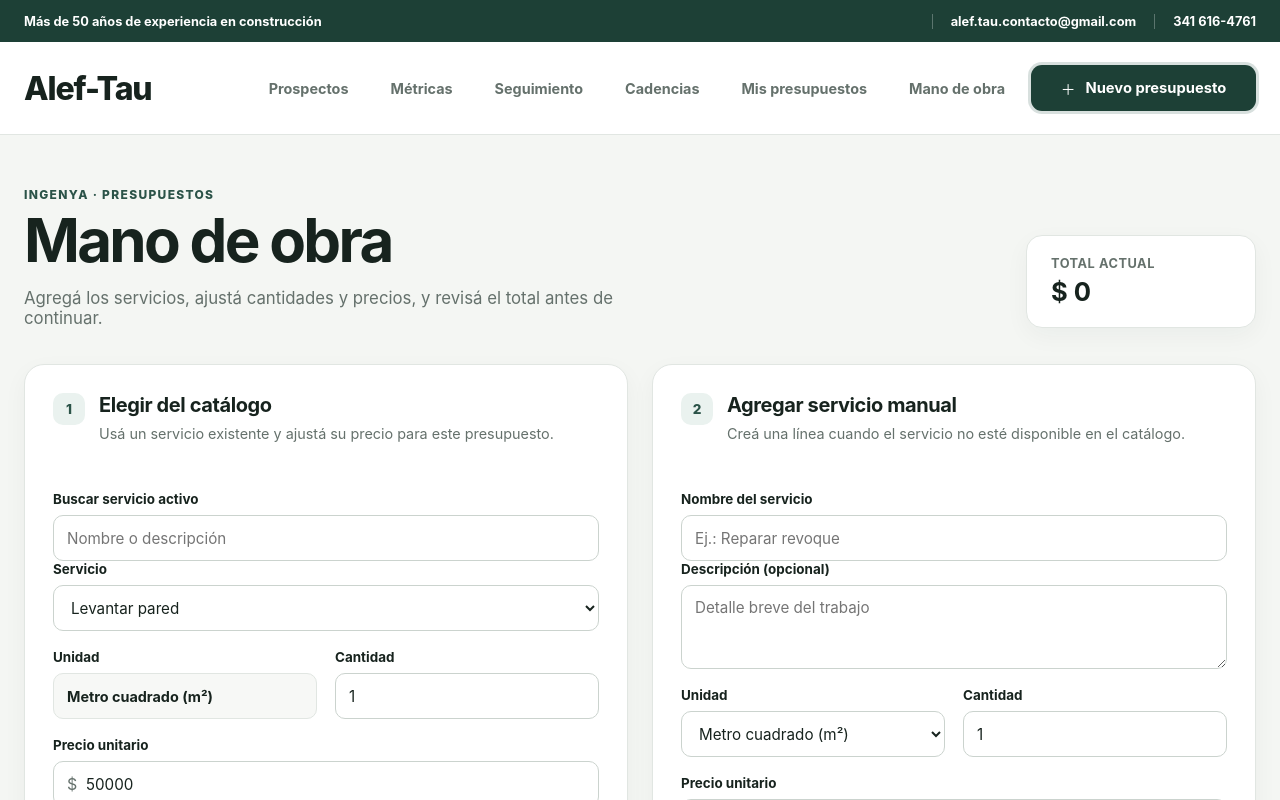
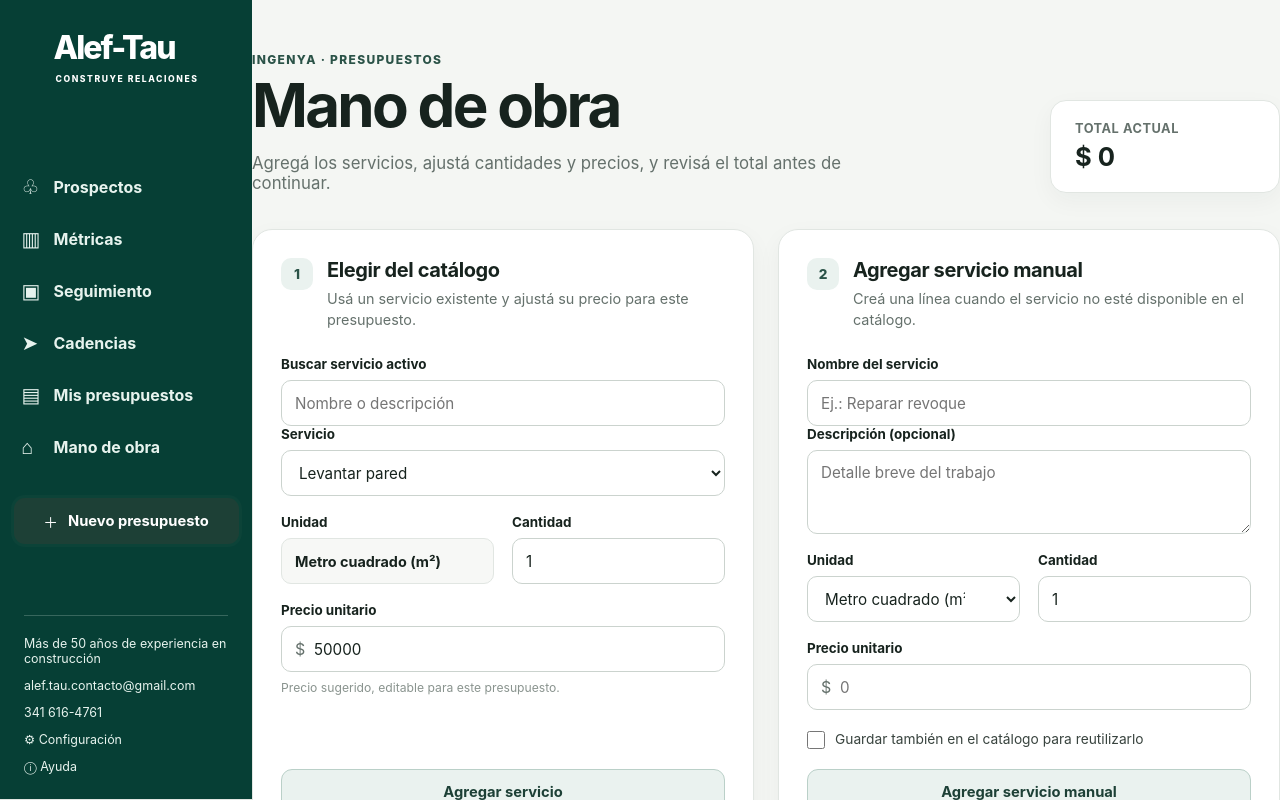
Before and after one commit to david-qa-ia/ingenya-quote-manager, a React (Vite) app: page / in a window 1280 px wide. Shown: the top 800 px of the page. Built offline with nearby package versions, Linux system fonts and the light colour scheme.

Commit message:
feat(SCRUM-69): unify global sidebar navigation (#31)

```diff
--- a/src/App.css
+++ b/src/App.css
@@ -1933,6 +1933,106 @@ button.opportunity-nav-item:hover {
     width: 100%;
   }
 }
+
+/* SCRUM-69: navigation is global and permanent on desktop. */
+@media (min-width: 801px) {
+  .app-sidebar-header {
+    background: #063f35;
+    bottom: 0;
+    color: #edf8f2;
+    left: 0;
+    position: fixed;
+    top: 0;
+    width: 252px;
+    z-index: 30;
+  }
+  .app-sidebar-header .main-header,
+  .app-sidebar-header .header-container,
+  .app-sidebar-header .main-header-content {
+    background: transparent;
+    display: flex;
+    flex-direction: column;
+    height: 100%;
+    padding: 0;
+    width: 100%;
+  }
+  .app-sidebar-header .brand-name {
+    color: #fff;
+    font-size: 2rem;
+    letter-spacing: -0.06em;
+    margin: 28px 28px 8px;
+  }
+  .app-sidebar-header .brand-name::after {
+    content: 'CONSTRUYE RELACIONES';
+    display: block;
+    font-size: 0.54rem;
+    letter-spacing: 0.18em;
+    margin: 7px 0 36px 2px;
+  }
+  .app-sidebar-header .primary-navigation {
+    align-items: stretch;
+    display: flex;
+    flex-direction: column;
+    gap: 6px;
+    padding: 0 12px;
+    width: auto;
+  }
+  .app-sidebar-header .navigation-link {
+    border-radius: 9px;
+    color: #e7f3ee;
+    display: flex;
+    font-size: 1rem;
+    gap: 12px;
+    padding: 13px 14px;
+    text-align: left;
+  }
+  .app-sidebar-header .navigation-link:hover,
+  .app-sidebar-header .navigation-link[aria-current='page'] {
+    background: #246b59;
+    color: #fff;
+  }
+  .app-sidebar-header .navigation-link span {
+    font-size: 1.25rem;
+    line-height: 1;
+    width: 20px;
+  }
+  .app-sidebar-header .header-new-quote {
+    margin: 22px 6px 0;
+    width: calc(100% - 12px);
+  }
+  .app-sidebar-header .sidebar-footer {
+    border-top: 1px solid rgba(225, 243, 234, 0.22);
+    display: flex;
+    flex-direction: column;
+    font-size: 0.78rem;
+    gap: 12px;
+    margin: auto 24px 25px;
+    padding-top: 20px;
+  }
+  .app-sidebar-header .sidebar-footer a,
+  .app-sidebar-header .sidebar-footer span {
+    color: #e7f3ee;
+    text-decoration: none;
+  }
+  .app-sidebar-header + main,
+  .app-sidebar-header + .prospecting-view,
+  .app-sidebar-header + .metrics-dashboard {
+    box-sizing: border-box;
+    margin-left: 252px;
+    min-height: 100vh;
+    width: calc(100% - 252px);
+  }
+}
+
+@media (max-width: 800px) {
+  .app-sidebar-header {
+    position: static;
+    width: auto;
+  }
+  .app-sidebar-header .sidebar-footer {
+    display: none;
+  }
+}
 .confirmation-modal p {
   margin: 14px 0 24px;
   color: var(--text-muted);
--- a/src/App.tsx
+++ b/src/App.tsx
@@ -998,6 +998,7 @@ function App() {
       <>
         {opportunity ? (
           <>
+            {appHeader}
             <OpportunityDetailView
               opportunity={opportunity}
               client={loadClients().items.find((item) => item.id === opportunity.clientId)}
@@ -1089,6 +1090,8 @@ function App() {
       );
     }
     return (
+      <>
+        {appHeader}
         <QuoteDetailView
           quote={quote}
           opportunity={opportunity}
@@ -1102,6 +1105,7 @@ function App() {
           onPdf={handleQuoteDetailPdfDownload}
           onStatus={(_quote, status, audit) => handleCommercialStatusChange(status, audit)}
         />
+      </>
     );
   }
 
--- a/src/components/AppHeader.tsx
+++ b/src/components/AppHeader.tsx
@@ -101,23 +101,7 @@ export function AppHeader({
   }
 
   return (
-    <header className="site-header">
-      {contactItems.length > 0 && (
-        <div className="information-bar">
-          <div className="header-container information-bar-content">
-            {contactItems.map((item) =>
-              item.href ? (
-                <a key={item.href} href={item.href}>
-                  {item.label}
-                </a>
-              ) : (
-                <span key={item.label}>{item.label}</span>
-              ),
-            )}
-          </div>
-        </div>
-      )}
-
+    <header className="site-header app-sidebar-header">
       <div className="main-header">
         <div className="header-container main-header-content">
           <div className="brand-name" aria-label={`Aplicación de ${deploymentBrand.companyName}`}>
@@ -160,7 +144,7 @@ export function AppHeader({
               aria-current={activeSection === 'prospects' ? 'page' : undefined}
               onClick={() => navigate(onShowProspects)}
             >
-              Prospectos
+              <span aria-hidden="true">♧</span> Prospectos
             </button>
             <button
               className="navigation-link"
@@ -168,7 +152,7 @@ export function AppHeader({
               aria-current={activeSection === 'metrics' ? 'page' : undefined}
               onClick={() => navigate(onShowMetrics)}
             >
-              Métricas
+              <span aria-hidden="true">▥</span> Métricas
             </button>
             <button
               className="navigation-link"
@@ -176,7 +160,7 @@ export function AppHeader({
               aria-current={activeSection === 'nextActions' ? 'page' : undefined}
               onClick={() => navigate(onShowNextActions)}
             >
-              Seguimiento
+              <span aria-hidden="true">▣</span> Seguimiento
             </button>
             <button
               className="navigation-link"
@@ -184,7 +168,7 @@ export function AppHeader({
               aria-current={activeSection === 'cadences' ? 'page' : undefined}
               onClick={() => navigate(onShowCadences)}
             >
-              Cadencias
+              <span aria-hidden="true">➤</span> Cadencias
             </button>
             <button
               className="navigation-link"
@@ -192,7 +176,7 @@ export function AppHeader({
               aria-current={activeSection === 'savedQuotes' ? 'page' : undefined}
               onClick={() => navigate(onShowSavedQuotes)}
             >
-              Mis presupuestos
+              <span aria-hidden="true">▤</span> Mis presupuestos
             </button>
             <button
               className="navigation-link"
@@ -200,7 +184,7 @@ export function AppHeader({
               aria-current={activeSection === 'catalog' ? 'page' : undefined}
               onClick={() => navigate(onShowCatalog)}
             >
-              Mano de obra
+              <span aria-hidden="true">⌂</span> Mano de obra
             </button>
             <button
               className="button button-primary header-new-quote"
@@ -212,6 +196,19 @@ export function AppHeader({
               Nuevo presupuesto
             </button>
           </nav>
+          <div className="sidebar-footer">
+            {contactItems.map((item) =>
+              item.href ? (
+                <a key={item.href} href={item.href}>
+                  {item.label}
+                </a>
+              ) : (
+                <span key={item.label}>{item.label}</span>
+              ),
+            )}
+            <span>⚙ Configuración</span>
+            <span>ⓘ Ayuda</span>
+          </div>
         </div>
       </div>
     </header>
--- a/src/components/OpportunityDetailView.tsx
+++ b/src/components/OpportunityDetailView.tsx
@@ -72,19 +72,7 @@ export function OpportunityDetailView({
   }
 
   return (
-    <main className="opportunity-workspace">
-      <aside className="opportunity-sidebar" aria-label="Navegación de Ingenya">
-        <div className="opportunity-brand">Ingenya</div>
-        <button type="button" className="opportunity-nav-item" onClick={onBack}>
-          ▣ Seguimiento
-        </button>
-        <span className="opportunity-nav-item">◌ Prospectos</span>
-        <span className="opportunity-nav-item">◫ Métricas</span>
-        <span className="opportunity-nav-item">▤ Cadencias</span>
-        <span className="opportunity-nav-item">▧ Mis presupuestos</span>
-        <span className="opportunity-nav-item">♙ Mano de obra</span>
-      </aside>
-      <section className="app-shell opportunity-detail-view">
+    <main className="app-shell opportunity-detail-view">
       <button className="button button-link opportunity-back" type="button" onClick={onBack}>
         ← Volver a seguimiento
       </button>
@@ -117,9 +105,7 @@ export function OpportunityDetailView({
         {(Object.keys(tabLabels) as DetailTab[]).map((item) => (
           <button
             key={item}
-              className={
-                tab === item ? 'opportunity-tab opportunity-tab-active' : 'opportunity-tab'
-              }
+            className={tab === item ? 'opportunity-tab opportunity-tab-active' : 'opportunity-tab'}
             role="tab"
             type="button"
             aria-selected={tab === item}
@@ -142,8 +128,7 @@ export function OpportunityDetailView({
                   <div>
                     <h2>{action.description}</h2>
                     <p>
-                        {channelLabels[action.type]} · {dateTime(action.dueAt)} ·{' '}
-                        {action.responsible}
+                      {channelLabels[action.type]} · {dateTime(action.dueAt)} · {action.responsible}
                     </p>
                   </div>
                 </div>
@@ -335,7 +320,6 @@ export function OpportunityDetailView({
           </p>
         </section>
       )}
-      </section>
     </main>
   );
 }
--- a/src/components/QuoteDetailView.tsx
+++ b/src/components/QuoteDetailView.tsx
@@ -53,18 +53,7 @@ export function QuoteDetailView({ quote, client, opportunity, onBack, onPdf, onS
   }
 
   return (
-    <main className="quote-detail-workspace">
-      <aside className="quote-detail-sidebar" aria-label="Navegación">
-        <strong>ingenya</strong>
-        <small>CONSTRUYE RELACIONES</small>
-        <span>♧ Prospectos</span>
-        <span>▥ Métricas</span>
-        <span className="quote-nav-active">▣ Seguimiento</span>
-        <span>➤ Cadencias</span>
-        <span>▤ Mis presupuestos</span>
-        <span>⌂ Mano de obra</span>
-      </aside>
-      <section className="quote-detail-content">
+    <main className="quote-detail-content">
       <p className="quote-breadcrumb">
         Seguimiento / Oportunidades / <strong>Presupuestos</strong>
       </p>
@@ -180,9 +169,7 @@ export function QuoteDetailView({ quote, client, opportunity, onBack, onPdf, onS
               <span>Borrador</span>
               <i />
               <span
-                  className={
-                    ['sent', 'followingUp'].includes(quote.commercialStatus) ? 'active' : ''
-                  }
+                className={['sent', 'followingUp'].includes(quote.commercialStatus) ? 'active' : ''}
               >
                 Enviado
               </span>
@@ -270,11 +257,7 @@ export function QuoteDetailView({ quote, client, opportunity, onBack, onPdf, onS
               <textarea value={reason} onChange={(event) => setReason(event.target.value)} />
             </label>
             <div className="confirmation-actions">
-                <button
-                  className="button button-line"
-                  type="button"
-                  onClick={() => setTarget(null)}
-                >
+              <button className="button button-line" type="button" onClick={() => setTarget(null)}>
                 Cancelar
               </button>
               <button className="button button-primary" type="button" onClick={confirm}>
@@ -284,7 +267,6 @@ export function QuoteDetailView({ quote, client, opportunity, onBack, onPdf, onS
           </section>
         </div>
       )}
-      </section>
     </main>
   );
 }
```
Lines whose indentation alone changed are shown as unchanged.
